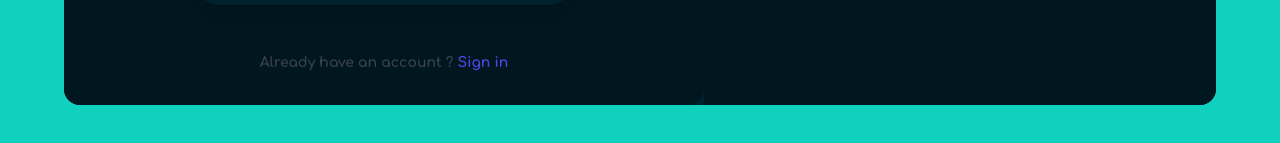
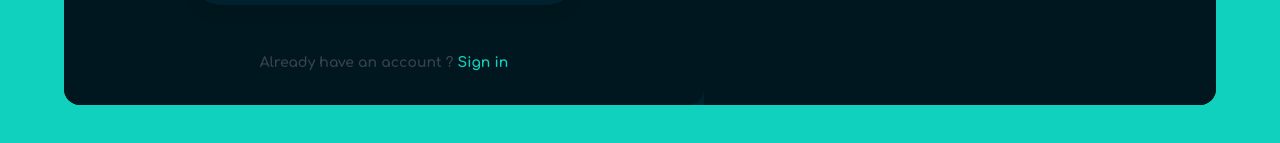
Before and after one commit to kjais1720/Hooked, a React (Create React App) app: page /auth/signup in a window 1280 px wide. Shown: the part 655-798 px from the top of the page. Built offline with nearby package versions, Linux system fonts and the light colour scheme.

Commit message:
fix: login & signup  pages

```diff
--- a/src/components/Login.jsx
+++ b/src/components/Login.jsx
@@ -91,6 +91,7 @@ export function Login({ formik, guestLogin, isAuthenticationPending }) {
                       className="focus:shadow-outline w-full rounded-full bg-dark-200 p-4 font-display font-semibold
                           tracking-wide text-primary shadow-lg focus:outline-none
                           dark:bg-dark-100"
+                      type="submit"
                     >
                       Log In
                     </button>
@@ -98,6 +99,7 @@ export function Login({ formik, guestLogin, isAuthenticationPending }) {
                   <button
                     className="group mt-2 relative w-full text-sm font-medium text-primary focus:outline-none focus:ring "
                     onClick={guestLogin}
+                    type="button"
                   >
                     <span className="absolute inset-0 translate-x-0.5 translate-y-0.5 rounded-2xl bg-primary transition-transform group-hover:translate-y-0 group-hover:translate-x-0"></span>
                     <span className="relative block rounded-2xl border border-current bg-dark-200 px-8 py-3">
@@ -111,6 +113,7 @@ export function Login({ formik, guestLogin, isAuthenticationPending }) {
                 <Link
                   to="/auth/signup"
                   className="cursor-pointer text-primary hover:text-primary/75"
+                  type="button"
                 >
                   Sign up
                 </Link>
--- a/src/components/SignUp.jsx
+++ b/src/components/SignUp.jsx
@@ -1,7 +1,8 @@
 import { FaEye, FaEyeSlash } from "react-icons/fa";
 import { useReducer } from "react";
 import { Link } from "react-router-dom";
-export function SignUp({ formik }) {
+import { DotsLoader } from "components";
+export function SignUp({ formik, isAuthenticationPending }) {
   const [showPassword, toggleShowPassword] = useReducer(
     (state) => !state,
     false
@@ -147,20 +148,33 @@ export function SignUp({ formik }) {
                   </span>
                 </div>
                 <div className="mt-10">
-                  <button
-                    className="focus:shadow-outline w-full rounded-full bg-dark-200 p-4 font-display font-semibold
-                          tracking-wide text-primary shadow-lg focus:outline-primary
+                {isAuthenticationPending ? (
+                    <button
+                      type="button"
+                      className="focus:shadow-outline w-full rounded-full bg-dark-200 p-4 font-display font-semibold
+                          tracking-wide text-primary shadow-lg focus:outline-none
                           dark:bg-dark-100"
-                  >
-                    Sign Up
-                  </button>
+                    >
+                      <DotsLoader size="md" />
+                    </button>
+                  ) : (
+                    <button
+                      className="focus:shadow-outline w-full rounded-full bg-dark-200 p-4 font-display font-semibold
+                          tracking-wide text-primary shadow-lg focus:outline-none
+                          dark:bg-dark-100"
+                      type="submit"
+                    >
+                      Sign Up
+                    </button>
+                  )}
                 </div>
               </form>
               <div className="mt-12 text-center font-display text-sm font-semibold text-gray-700">
                 Already have an account ?{" "}
                 <Link
                   to="/auth/login"
-                  className="cursor-pointer text-indigo-600 hover:text-indigo-800"
+                  className="cursor-pointer text-primary hover:text-primary/75"
+                  type="button"
                 >
                   Sign in
                 </Link>
--- a/src/containers/Signup.jsx
+++ b/src/containers/Signup.jsx
@@ -51,5 +51,6 @@ export function SignUp() {
       );
     },
   });
-  return <SignUpScreen formik={formik} />;
+  const isAuthenticationPending = status.value==="pending" && status.type==="authenticateUser"
+  return <SignUpScreen formik={formik} isAuthenticationPending={isAuthenticationPending} />;
 }
```
